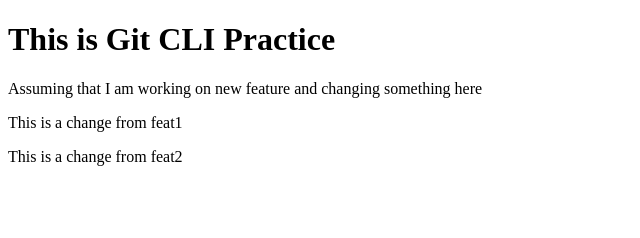
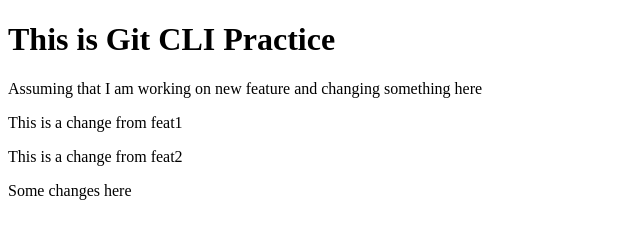
Before and after one commit to mikemark-777/CLi-Practice, a plain HTML site: page index.html in a window 1280 px wide. Shown: the whole page, without its empty margins (0-640 px from the left). Drawn offline with Linux system fonts and the light colour scheme.

Commit message:
added stashed code

```diff
--- a/index.html
+++ b/index.html
@@ -13,6 +13,8 @@
         <p>Assuming that I am working on new feature and changing something here</p>
         <p>This is a change from feat1</p>
         <p>This is a change from feat2</p>
+
+        <p>Some changes here</p>
     </body>
 
 </html>
```
